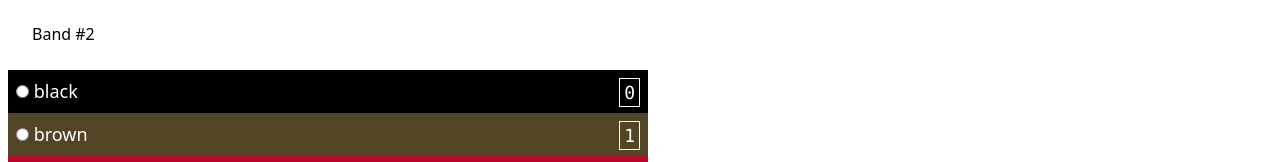
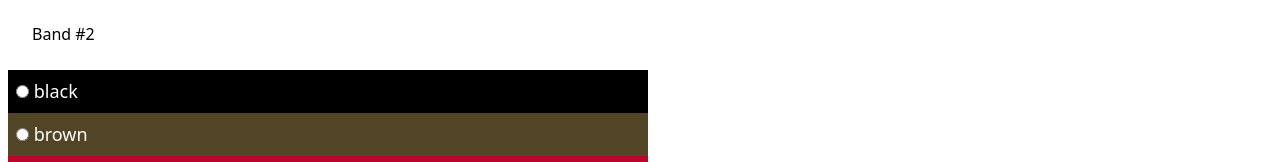
Before and after one commit to citelao/resistors.fyi, a React (Vite) app: page / in a window 1280 px wide. Shown: the part 634-796 px from the top of the page. Built offline with nearby package versions, Linux system fonts and the light colour scheme.

Commit message:
move the hotkeys

```diff
--- a/src/js/App.tsx
+++ b/src/js/App.tsx
@@ -75,8 +75,14 @@ export default class App extends React.Component<IAppProps, IAppState> {
                 const nullsToGenerate = Math.max(0, (i - this.state.colors.length));
                 const colors = [... this.state.colors, ... repeat(nullsToGenerate, () => null)];
                 colors[i] = val;
+
+                const shouldIncrementIndex = (this.state.currentIndex === i);
+
                 this.setState({
-                    colors: colors
+                    colors: colors,
+                    currentIndex: (shouldIncrementIndex)
+                        ? this.state.currentIndex + 1
+                        : this.state.currentIndex
                 });
             };
 
@@ -85,16 +91,19 @@ export default class App extends React.Component<IAppProps, IAppState> {
             return <fieldset key={i}>
                 <legend className="p-6">Band #{i + 1}</legend>
                 <ol>
-                    {COLORS.map((c, i) => {
-                        const hotkey = HOTKEYS[i];
+                    {COLORS.map((c, j) => {
+                        const hotkey = HOTKEYS[j];
+                        const shouldShowHotkeys = (this.state.currentIndex === i);
                         const isColor = (isIndexChosen && c.label === this.state.colors[i]);
                         return <li key={c.label} className="text-lg">
                             <label className={`block p-2 cursor-pointer hover:bold hover:underline ${(isIndexChosen && !isColor) ? "opacity-50 hover:opacity-100" : ""}`} style={{ backgroundColor: c.background, color: c.color }}>
                                 <input type="radio" onChange={handler} name={radio_name} value={c.label} />{" "}
                                 {c.label}
-                                <kbd className="float-right border border-solid border-white p-1 py-0 font-mono">
-                                    {hotkey}
-                                </kbd>
+                                {(shouldShowHotkeys)
+                                    ? <kbd className="float-right border border-solid border-white p-1 py-0 font-mono">
+                                        {hotkey}
+                                    </kbd>
+                                    : null}
                             </label>
                         </li>;
                     })}
```
